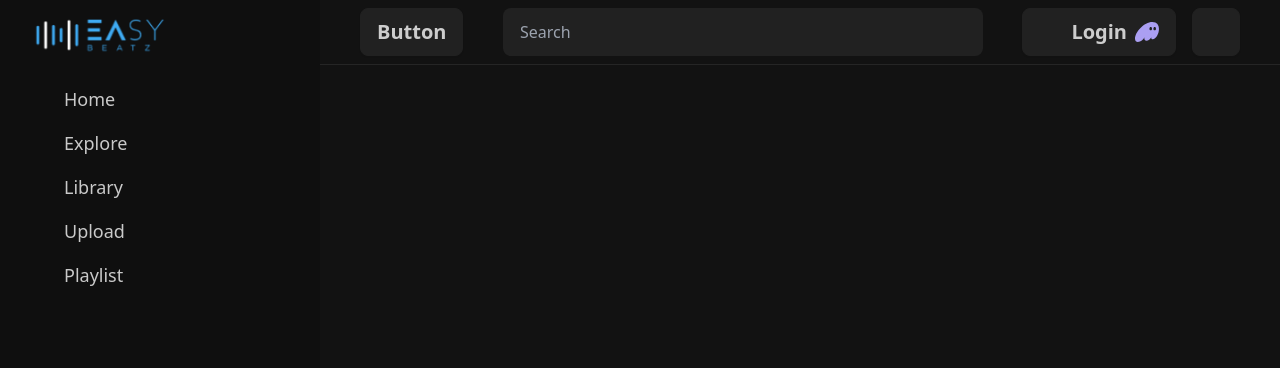
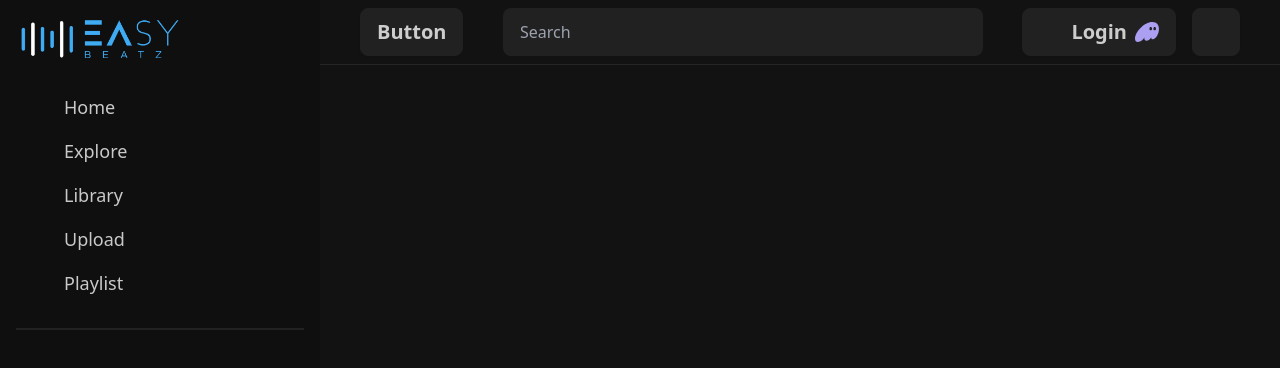
Before and after one commit to foxbecoding/easybeatz-web3, a Nuxt app in the folder app/: page / in a window 1280 px wide. Shown: the top 368 px of the page. Built offline with nearby package versions, Linux system fonts and the light colour scheme; some icons are missing.

Commit message:
updated layout

```diff
--- a/app/layouts/default.vue
+++ b/app/layouts/default.vue
@@ -12,7 +12,7 @@
     </div>
     <div class="drawer-side min-h-full bg-base-200">
       <label for="app-drawer" aria-label="close sidebar" class="drawer-overlay"></label>
-      <img src="/logo.png" width="200px" class="px-8 py-4" />
+      <img src="/logo.png" width="200px" class="px-4 py-4" />
       <ul class="menu bg-base-200 text-base-content w-80 px-4 py-2">
         <li v-for="(item, i) in menuList" :key="i">
           <a class="text-lg">
@@ -20,6 +20,7 @@
             {{ item.label }}
           </a>
         </li>
+        <div class="divider"></div>
       </ul>
     </div>
   </div>
```
